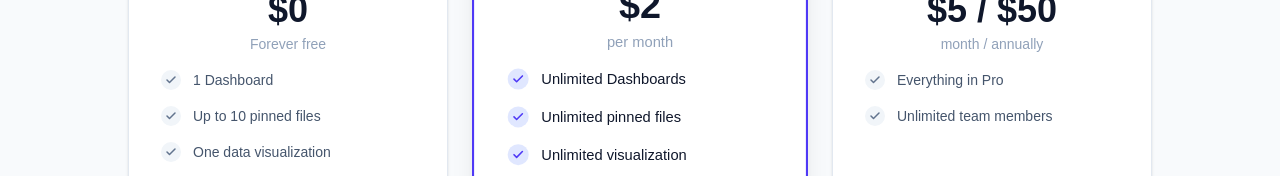
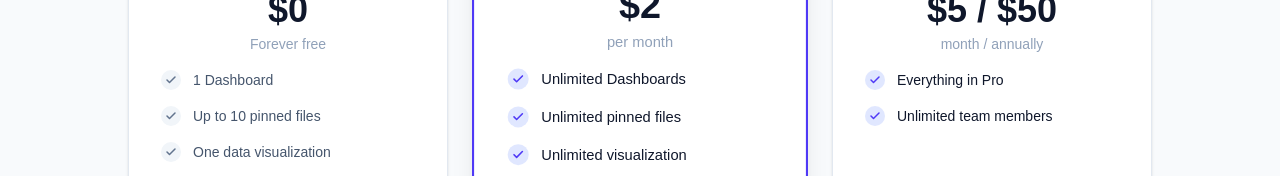
Before and after one commit to paulpriddy05-dot/visible-app, a Next.js app: page / in a window 1280 px wide. Shown: the part 2258-2434 px from the top of the page. Built offline with nearby package versions, Linux system fonts and the light colour scheme.

Commit message:
pro and team plans

```diff
--- a/app/page.tsx
+++ b/app/page.tsx
@@ -152,7 +152,8 @@ export default function LandingPage() {
                                 <PricingCheck text="Unlimited visualization" highlight />
                                 <PricingCheck text="Up to 5 team members" highlight />
                             </ul>
-                            {/* LEMON SQUEEZY LINK HERE */}
+                            {/* https://usevisible.lemonsqueezy.com/checkout/buy/5ee7a79c-76fc-45ab-b5ff-a8c989b7e903 */}
+
                             <a
                                 href="https://yourstore.lemonsqueezy.com/checkout/buy/xxxx"
                                 className="w-full block py-3 px-4 bg-indigo-600 text-white font-bold rounded-xl hover:bg-indigo-700 transition-colors shadow-lg shadow-indigo-200"
@@ -169,9 +170,10 @@ export default function LandingPage() {
                                 <div className="text-slate-400 text-sm mt-1"> month / annually</div>
                             </div>
                             <ul className="space-y-4 mb-8 flex-1 text-left">
-                                <PricingCheck text="Everything in Pro" />
-                                <PricingCheck text="Unlimited team members" />
+                                <PricingCheck text="Everything in Pro" highlight />
+                                <PricingCheck text="Unlimited team members" highlight />
                             </ul>
+                            {/* https://usevisible.lemonsqueezy.com/checkout/buy/93649dd7-2dc9-40b8-bd62-a033cc9d5112 */}
                             <Link href="/login" className="w-full block py-3 px-4 bg-white border border-slate-200 text-slate-700 font-bold rounded-xl hover:bg-slate-50 transition-colors">
                                 Get Team
                             </Link>
```
